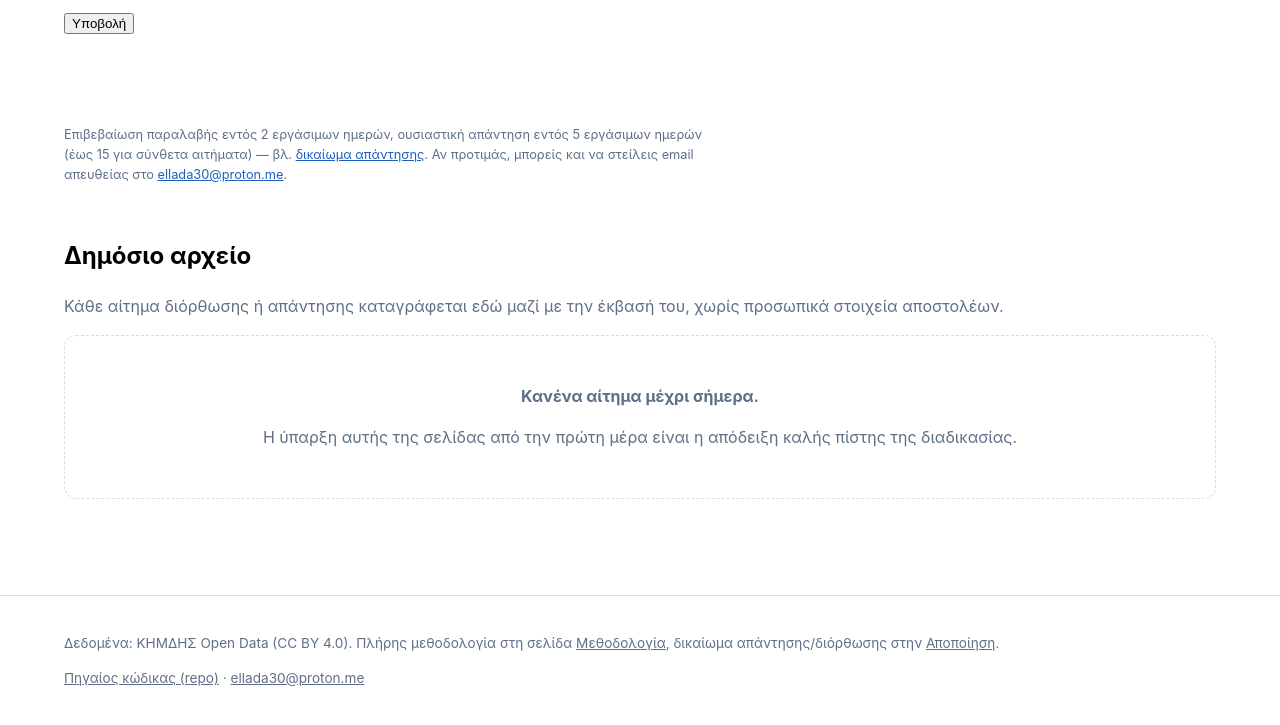
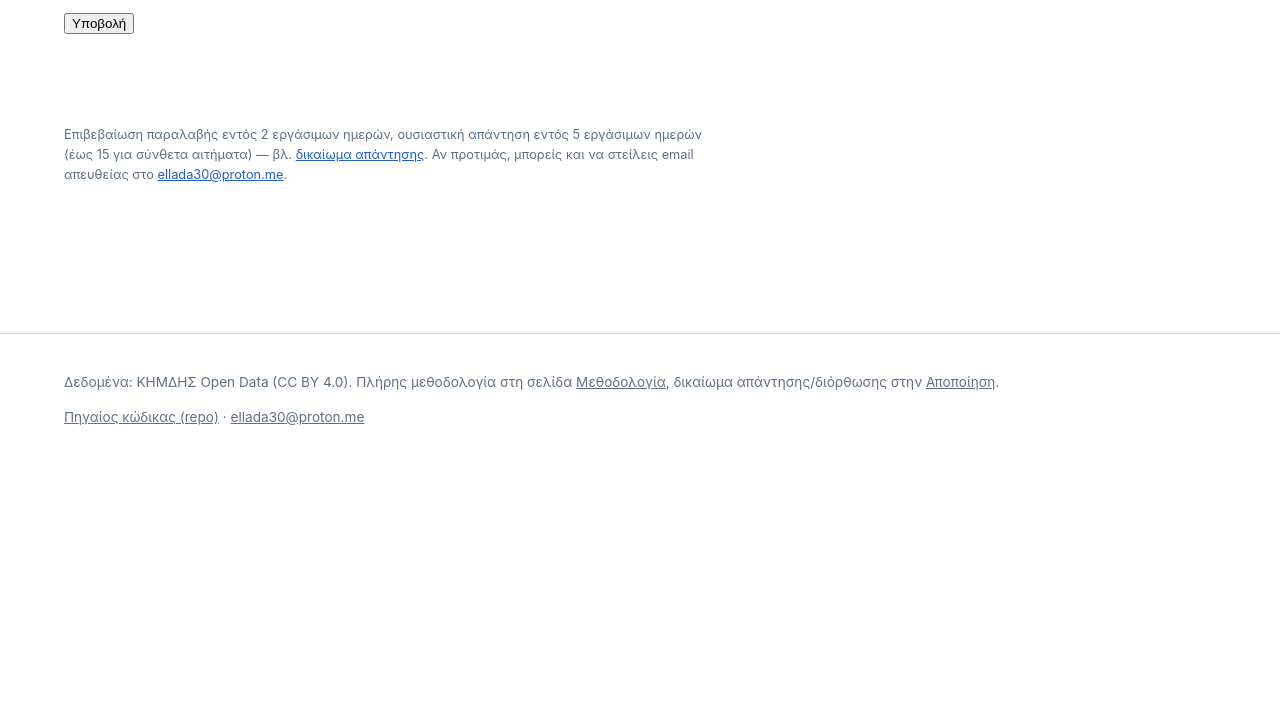
Before and after one commit to straf10/GovTrace, an Astro site in the folder site/: page /diorthoseis in a window 1280 px wide. Shown: the part 788-1513 px from the top of the page. After the commit the page ends 1253 px from the top, so only its background shows below. Built offline with nearby package versions, Linux system fonts and the light colour scheme; Astro itself is replaced by a stand-in of ours; no server answers.

Commit message:
Site: αφαίρεση δημόσιου αρχείου αιτημάτων από /diorthoseis/

```diff
--- a/site/src/pages/diorthoseis/index.astro
+++ b/site/src/pages/diorthoseis/index.astro
@@ -50,17 +50,6 @@ import Base from "../../layouts/Base.astro";
         Αν προτιμάς, μπορείς και να στείλεις email απευθείας στο <a href="mailto:ellada30@proton.me">ellada30@proton.me</a>.
       </p>
     </form>
-  </section>
-
-  <section>
-    <h2>Δημόσιο αρχείο</h2>
-    <p class="subtitle">
-      Κάθε αίτημα διόρθωσης ή απάντησης καταγράφεται εδώ μαζί με την έκβασή του, χωρίς προσωπικά στοιχεία αποστολέων.
-    </p>
-    <div class="empty-state">
-      <p><strong>Κανένα αίτημα μέχρι σήμερα.</strong></p>
-      <p>Η ύπαρξη αυτής της σελίδας από την πρώτη μέρα είναι η απόδειξη καλής πίστης της διαδικασίας.</p>
-    </div>
   </section>
 </Base>
 
```
